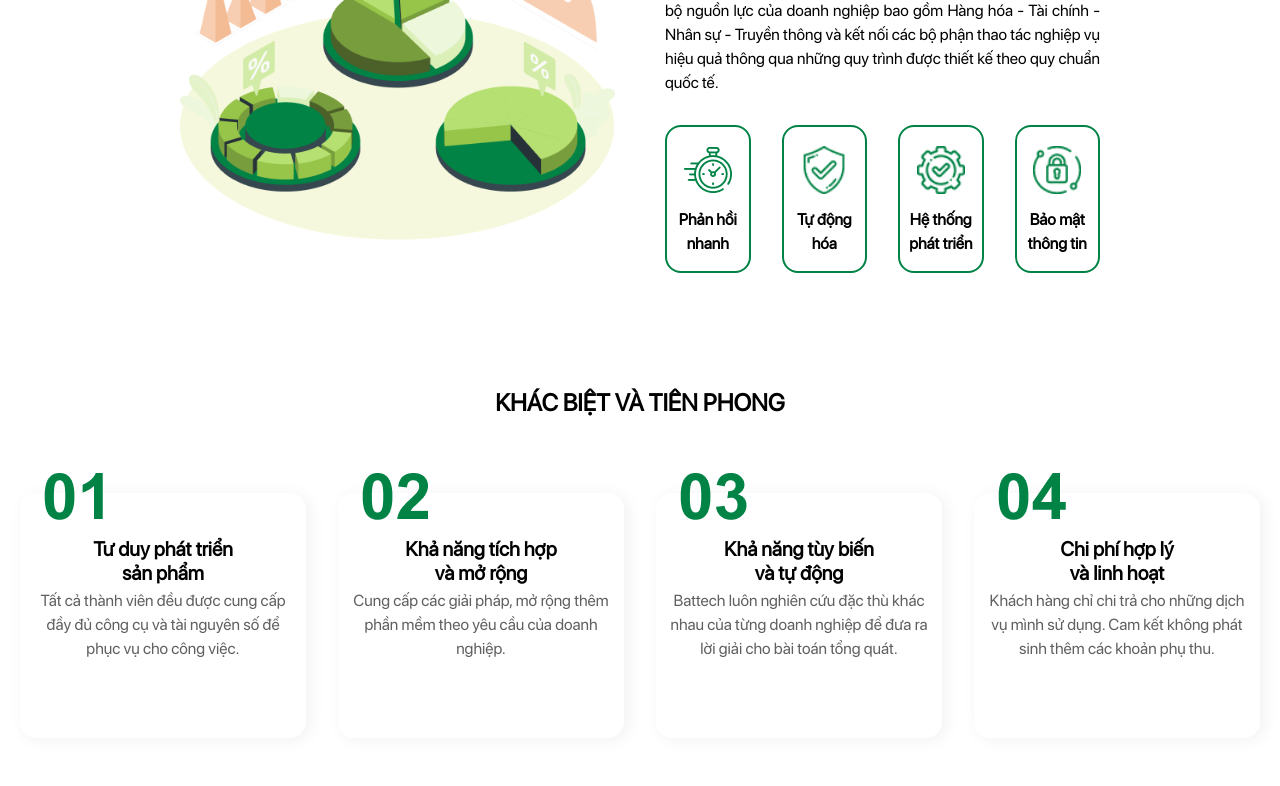
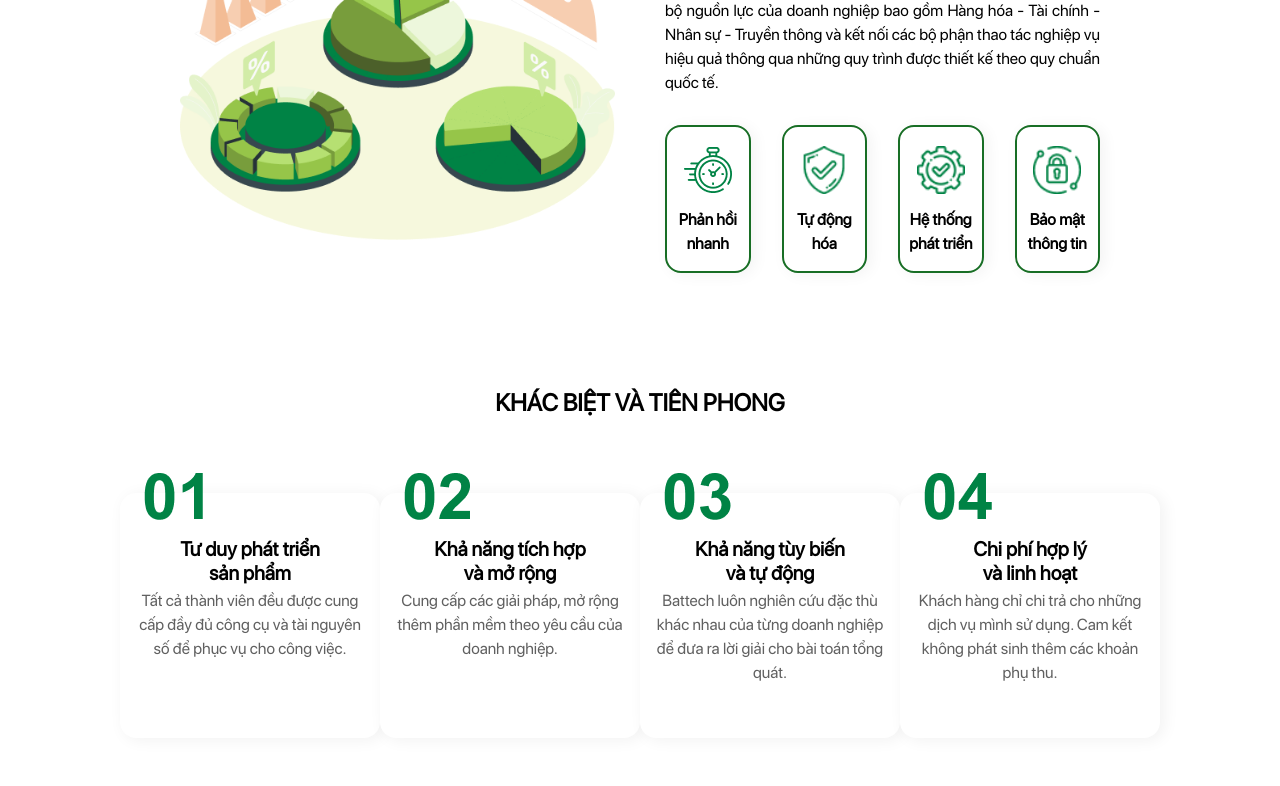
Before and after one commit to VuDinhDuong01/Inter_Project, a React (Vite) app: page / in a window 1280 px wide. Shown: the part 980-1766 px from the top of the page. Built offline with nearby package versions, Linux system fonts and the light colour scheme; no server answers; what axios-mock-adapter would draw is missing.

Commit message:
responsive

```diff
--- a/src/components/DifferentAndPioneering/DifferentAndPioneering.tsx
+++ b/src/components/DifferentAndPioneering/DifferentAndPioneering.tsx
@@ -7,11 +7,11 @@ export const DifferentAndPioneering = () => {
   const { t, i18n } = useTranslation()
 
   return (
-    <div className="2xl:px-[120px] xl:h-[350px] 2xl:max-w-[1200px]  2xl:m-auto items-center  2xl:mt-[116px] lg:mt-[116px] 2xl:mb-[120px] lg:mb-[50px] ">
+    <div className="xl:px-[120px] 2xl:px-0 xl:h-[350px]  2xl:max-w-[1200px]  2xl:m-auto items-center  2xl:mt-[116px] lg:mt-[116px] 2xl:mb-[120px] lg:mb-[50px] ">
        <h2 className="text-[24px] font-[700] leading-[28px] font-FontSan text-black lg:mb-[76px] mb-[80px] lg:pt-0 pt-[80px] flex items-center justify-center">
         {t('HomePage.differentAndPioneering')}
       </h2>
-      <div className='w-full grid xl:grid-cols-4 grid-cols-1 lg:grid-cols-2 lg:gap-[45px]   xl:gap-[32px]  px-[20px] '>
+      <div className='w-full grid xl:grid-cols-4 grid-cols-1 lg:grid-cols-2 2xl:gap-[32px]'>
         {
           DataDifferentAndPioneer.map((item, index) => {
             return <div key={index} className="shadow-xxl lg:mb-0 mb-[50px]  h-[245px] col-span-1 flex flex-col   items-center  rounded-[16px] bg-white relative ">
--- a/src/components/IntroductionBattech/IntroductionBattech.tsx
+++ b/src/components/IntroductionBattech/IntroductionBattech.tsx
@@ -5,8 +5,8 @@ import { Images } from "~/utils/images/Images";
 export const IntroductionBattech = () => {
   const { t } = useTranslation()
   return (
-    <div className="lg:px-[140px] xl:max-w-[1200px]  xl:m-auto lg:bg-transparent bg-[#CEFFE8] lg:py-0 py-[50px] px-[15px]">
-      <div className="items-center grid lg:grid-cols-2 grid-cols-1  lg:gap-[50px]">
+    <div className="lg:px-[140px] 2xl:px-0 xl:max-w-[1200px]   xl:m-auto lg:bg-transparent bg-[#CEFFE8] lg:py-0 py-[50px] px-[15px]">
+      <div className="items-center grid lg:grid-cols-2 2xl:gap-[57px] grid-cols-1  lg:gap-[50px]">
         <div className="col-span-1">
           <img src={Images.AutoImage} alt="ảnh đồng hồ" className="object-cover flex items-center justify-center w-full h-full" />
         </div>
@@ -17,9 +17,8 @@ export const IntroductionBattech = () => {
           <p className="text-black  text-justify font-FontSan lg:text-[16px] font-[500] leading-[24px] mb-[30px]">
             {t('HomePage.descriptionBattech')}
           </p>
-
-           <div className="w-full grid xl:grid-cols-4  grid-cols-2    xl:gap-[31px] gap-[10px]">
-            <div className="col-span-1 inline-flex items-center gap-[6px] justify-end flex-col pt-[19px]  pb-[7px] rounded-[16px]  shadow-[rgba(0, 0, 0, 0.05)] border-[#008345] border-2 ">
+          <div className="w-full grid xl:grid-cols-4  grid-cols-2    xl:gap-[31px] gap-[10px]">
+            <div style={{ boxShadow: '4px 2px 15px 0px rgba(0, 0, 0, 0.05)' }} className="col-span-1 inline-flex items-center gap-[6px] justify-end flex-col pt-[19px] border-green border-2  pb-[7px] rounded-[16px]  ">
               <img
                 src={Images.ClockImage}
                 alt="ảnh đồng hồ"
@@ -34,7 +33,7 @@ export const IntroductionBattech = () => {
                 </p>
               </div>
             </div>
-            <div className="col-span-1 inline-flex items-center gap-[6px] justify-end flex-col pt-[19px]  pb-[7px] rounded-[16px]  shadow-[rgba(0, 0, 0, 0.05)] border-[#008345] border-2 ">
+            <div style={{ boxShadow: '4px 2px 15px 0px rgba(0, 0, 0, 0.05)' }} className="col-span-1 inline-flex items-center gap-[6px] justify-end flex-col pt-[19px] border-green border-2  pb-[7px] rounded-[16px]  ">
               <img
                 src={Images.TudongImage}
                 alt="ảnh đồng hồ"
@@ -49,7 +48,7 @@ export const IntroductionBattech = () => {
                 </p>
               </div>
             </div>
-            <div className="col-span-1 inline-flex items-center gap-[6px] justify-end flex-col pt-[19px]  pb-[7px] rounded-[16px]  shadow-[rgba(0, 0, 0, 0.05)] border-[#008345] border-2 ">
+            <div style={{ boxShadow: '4px 2px 15px 0px rgba(0, 0, 0, 0.05)' }} className="col-span-1 inline-flex items-center gap-[6px] justify-end flex-col pt-[19px] border-green border-2  pb-[7px] rounded-[16px]  ">
               <img
                 src={Images.SettingImage}
                 alt="ảnh đồng hồ"
@@ -64,7 +63,7 @@ export const IntroductionBattech = () => {
                 </p>
               </div>
             </div>
-            <div className="col-span-1 inline-flex items-center gap-[6px] justify-end flex-col pt-[19px]  pb-[7px] rounded-[16px]  shadow-[rgba(0, 0, 0, 0.05)] border-[#008345] border-2 ">
+            <div style={{ boxShadow: '4px 2px 15px 0px rgba(0, 0, 0, 0.05)' }} className="col-span-1 inline-flex items-center gap-[6px] justify-end flex-col pt-[19px] border-green border-2  pb-[7px] rounded-[16px]  ">
               <img
                 src={Images.SecurityImage}
                 alt="ảnh đồng hồ"
--- a/src/components/ItemNews/ItemNews.tsx
+++ b/src/components/ItemNews/ItemNews.tsx
@@ -7,7 +7,7 @@ import { getPathNewDetail } from '~/utils/utils'
 export const ItemNews = ({ dataNew, isShow }: { dataNew: NewsType, isShow: boolean }) => {
   return (
     <Link to={`/${getPathNewDetail(dataNew.content, dataNew.id)}`}>
-      <div className={`col-span-1   flex-col flex shadow-xxl rounded-[16px] h-[360px] border relative ${isShow ? '2xl:mb-[32px] w-full mb-[20px]' : 'mb-[44px] my-auto mx-[16px]'}`}   >
+      <div className={`col-span-1 flex-col flex shadow-xxl rounded-[16px] h-[360px] border relative ${isShow ? '2xl:mb-[32px] w-full mb-[20px]' : 'mb-[44px] my-auto mx-[16px]'}`}   >
         <img src={dataNew.image} alt="" className='w-full h-[165px] shrink-0 object-cover rounded-[16px]' />
         <div className='flex-1 flex flex-col'>
           <div >
--- a/src/components/News/News.tsx
+++ b/src/components/News/News.tsx
@@ -13,7 +13,7 @@ export const News = () => {
         <div className='xl:w-[687px]  2xl:w-[687px] 2xl:h-[563px]  relative xl:h-[563px] xl:mb-0 mb-[20px]  w-full object-cover' >
           <img src={Images.Anh10Image} alt="" className='w-full xl:h-[543px] h-[500px] object-cover rounded-[20px]' />
           <div className='bottom-[24px] absolute xl:left-[24px] left-[10px]  right-[10px]'>
-            <button className='inline-flex mb-[8px] px-[6px] py-[12px] justify-center items-center gap-[8px] rounded-[8px] bg-[#FD4848] text-white text-center font-FontSan xl:text-[20px] font-[700] learning-[28px]'>{t('NewsPage.SoftwareDevelopment')}</button>
+            <button className='inline-flex mb-[8px] py-[6px] px-[12px] justify-center items-center gap-[8px] rounded-[8px] bg-[#FD4848] text-white text-center font-FontSan xl:text-[20px] font-[700] learning-[28px]'>{t('NewsPage.SoftwareDevelopment')}</button>
             <h3 className='text-white xl:w-[639px] mt-[8px] font-FontSan xl:mb-0 mb-[10px] xl:text-[24px] text-[20px] xl:font-[700] font-[600] learning-[28px]'>{t('NewsPage.description1')}</h3>
             <div className="w-full flex xl:mb-[24px]  items-center xl:gap-[75px] justify-between xl:mr-0 mr-[25px]">
               <div className='flex items-center'>
@@ -31,7 +31,7 @@ export const News = () => {
           <div className='relative xl:mb-[31px] mb-[20px]  w-full' >
             <img src={Images.Anh11Image} alt="" className='w-full h-[256px]' />
             <div className='bottom-0 absolute xl:left-[24px] left-[10px] right-[10px]'>
-              <button className='inline-flex mb-[8px] px-[6px] py-[12px] justify-center items-center gap-[8px] rounded-[8px] bg-[#FD4848] text-white text-center font-FontSan xl:text-[20px] font-[700] learning-[28px]'>BLOCKCHAIN</button>
+              <button className='inline-flex mb-[8px] py-[6px] px-[12px] justify-center items-center gap-[8px] rounded-[8px] bg-[#FD4848] text-white text-center font-FontSan xl:text-[20px] font-[700] learning-[28px]'>BLOCKCHAIN</button>
               <h3 className='text-white xl:w-[ 436px] mt-[8px] font-FontSan xl:text-[24px] text-[20px] font-[700] learning-[28px]'>{t('NewsPage.Blockchain')}</h3>
               <div className="w-full flex xl:mb-[24px] mb-[15px] xl:mt-0 mt-[5px] items-center xl:gap-[75px] justify-between  xl:mr-0 pr-[15px]  ">
                 <div className='flex items-center'>
@@ -48,7 +48,7 @@ export const News = () => {
           <div className='relative w-full'>
             <img src={Images.Anh12Image} alt="" className='w-full h-[256px]' />
             <div className='bottom-0 absolute lg:left-[24px] left-[10px] right-[10px]'>
-              <Button className='inline-flex mb-[8px] px-[6px] py-[12px] justify-center items-center gap-[8px rounded-[8px] bg-[#FD4848] text-white text-center font-FontSan lg:text-[20px] font-[700] learning-[28px]'>GAME NFT</Button>
+              <Button className='inline-flex mb-[8px] py-[6px] px-[12px] justify-center items-center gap-[8px rounded-[8px] bg-[#FD4848] text-white text-center font-FontSan lg:text-[20px] font-[700] learning-[28px]'>GAME NFT</Button>
               <h3 className='text-white lg:w-[ 436px] mt-[8px] font-FontSan lg:text-[24px] text-[20px] font-[700] learning-[28px]'>{t('NewsPage.Nft')}</h3>
               <div className="w-full flex lg:mb-[24px] mb-[15px] lg:mt-0 mt-[5px] items-center lg:gap-[75px]   justify-between  lg:mr-0 pr-[15px]  ">
                 <div className='flex items-center '>
--- a/src/components/Partner/Partner.tsx
+++ b/src/components/Partner/Partner.tsx
@@ -8,7 +8,7 @@ export const Partner = () => {
    const { t } = useTranslation()
 
    return (
-      <div className="lg:mb-[112px] 2xl:max-w-[1200px] 2xl:m-auto 2xl:my-[40px] lg:h-[203px]   lg:px-[108px] lg:bg-transparent bg-green lg:py-0 py-[40px]">
+      <div className="lg:mb-[112px] 2xl:px-0 2xl:max-w-[1232px] 2xl:m-auto 2xl:my-[40px] lg:h-[203px]   lg:px-[108px] lg:bg-transparent bg-green lg:py-0 py-[40px]">
          <h2 className="lg:text-black text-white flex items-center justify-center font-FontSan text-[24px] font-[700] pb-[26px] leading-[28px]">{t('HomePage.Partner')}</h2>
          <div className='w-full'>
             {
--- a/src/components/ServicePack/ServicePack.tsx
+++ b/src/components/ServicePack/ServicePack.tsx
@@ -8,7 +8,7 @@ import { Button } from "../Button/Button";
 export const ServicePack = () => {
     const { t, i18n } = useTranslation()
     return (
-        <div className="lg:mb-[164px] 2xl:max-w-[1200px] 2xl:m-auto 2xl:mb-[164px] lg:px-[108px] lg:bg-transparent bg-[#FFFCF0] lg:py-0 py-[50px] ">
+        <div className="lg:mb-[164px] 2xl:max-w-[1232px] 2xl:m-auto 2xl:mb-[164px] lg:px-[108px] 2xl:px-0 lg:bg-transparent bg-[#FFFCF0] lg:py-0 py-[50px] ">
             <h2 className=' flex items-center justify-center text-black font-FontSan text-[24px] font-[700] leading-[28px] pb-[34px]'>{t('HomePage.servicePack')}</h2>
             <div className='w-full'>
                 <Slick slidesToShow={3}>{DataService.map((item, index) => {
--- a/src/components/slick/index.tsx
+++ b/src/components/slick/index.tsx
@@ -71,8 +71,8 @@ export const Slick = ({ children, className, slidesToShow }: SlickType) => {
                 ref={refSlide}
                 showDots={true}
                 responsive={responsive(slidesToShow)}
-                autoPlay={true}
-                autoPlaySpeed={2000}
+                // autoPlay={true}
+                // autoPlaySpeed={2000}
                 infinite={true}
                 arrows={true}
                 customDot={<CustomDot active onClick={handleDotsClick} />}
--- a/src/pages/JobOpportunityPage/JobOpportunityPage.tsx
+++ b/src/pages/JobOpportunityPage/JobOpportunityPage.tsx
@@ -59,7 +59,7 @@ const JobOpportunity = () => {
   return (
     <div>
       <Banner Image1={Images.Image26} Image2={Images.Image24} width1={225} height1={173} height2={285} width2={285} marginTop1={95} marginTop2={34} content={t('banner.titleBannerJobOpportunity')} description={t('banner.descriptionBannerJobOpportunity')} />
-      <div className="xl:px-[120px] 2xl:max-w-[1200px] 2xl:m-auto lg:px-[100px]">
+      <div className="xl:px-[120px] 2xl:px-0 2xl:max-w-[1200px] 2xl:m-auto lg:px-[100px]">
         <div>
           <h2 className="text-black mb-[40px]  flex items-center justify-center font-FontSan xl:text-[24px] text-[22px]  font-[700] leading-[28px]">{t('jobOpportunity.JobOpportunity')}</h2>
           <div className='relative mb-[53px]'>
```
Also changed, not shown: src/pages/HomePage/HomePage.tsx (+4 -3 lines), src/pages/IntroductionPage/IntroductionPage.tsx (+5 -5 lines).
